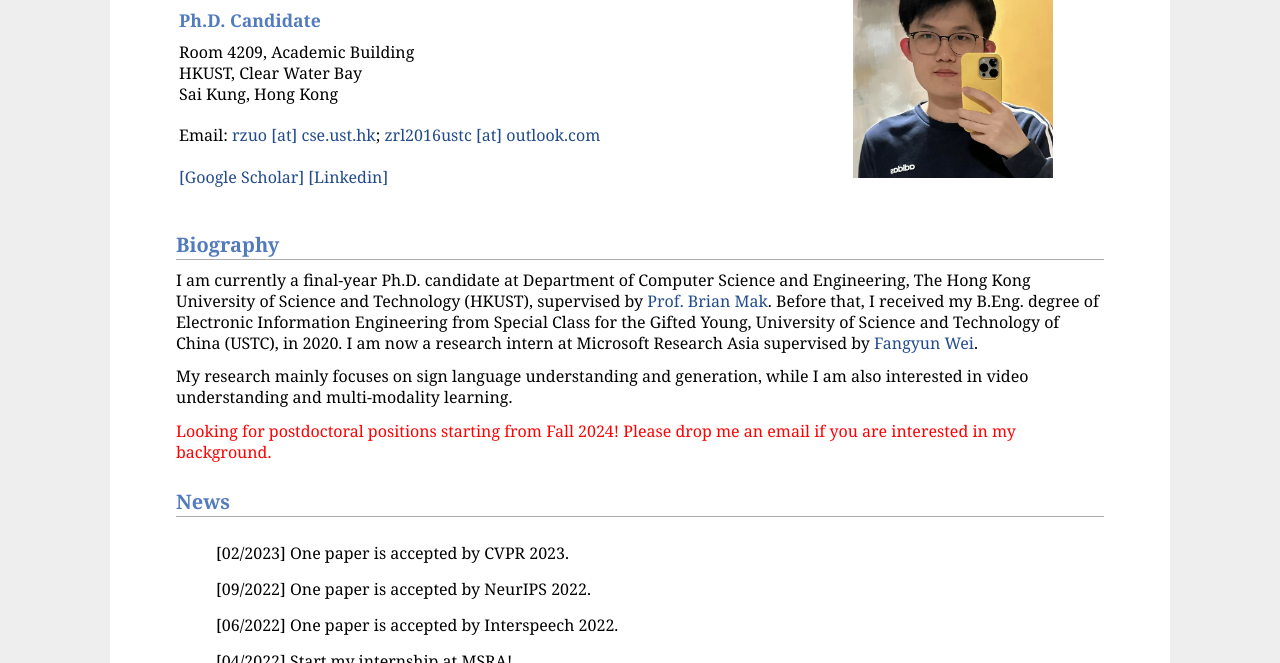
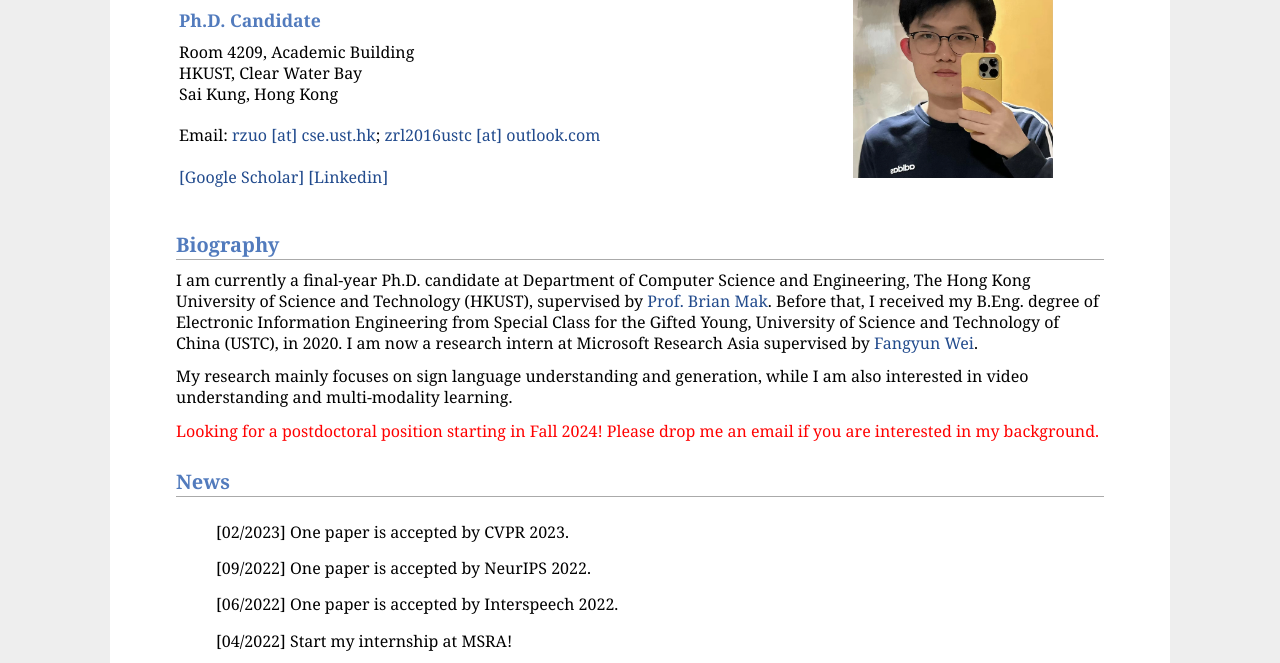
Before and after one commit to YuCHENJT/yuchenjt.github.io, a plain HTML site: page index.html in a window 1280 px wide. Shown: the part 134-797 px from the top of the page. Drawn offline with Linux system fonts and the light colour scheme.

Commit message:
Update index.html

```diff
--- a/index.html
+++ b/index.html
@@ -41,7 +41,7 @@ Email:  <a href="mailto:rzuo@cse.ust.hk">rzuo [at] cse.ust.hk</a>; <a href="mail
 
     <p>My research mainly focuses on sign language understanding and generation, while I am also interested in video understanding and multi-modality learning. </p>
 
-    <p><font color="#FF0000">Looking for postdoctoral positions starting from Fall 2024! Please drop me an email if you are interested in my background.</font></p>
+    <p><font color="#FF0000">Looking for a postdoctoral position starting in Fall 2024! Please drop me an email if you are interested in my background.</font></p>
 
 
 <h2>News</h2>
```
